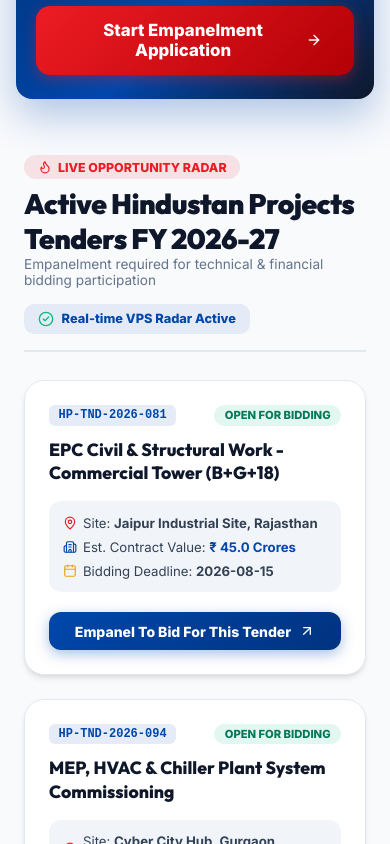
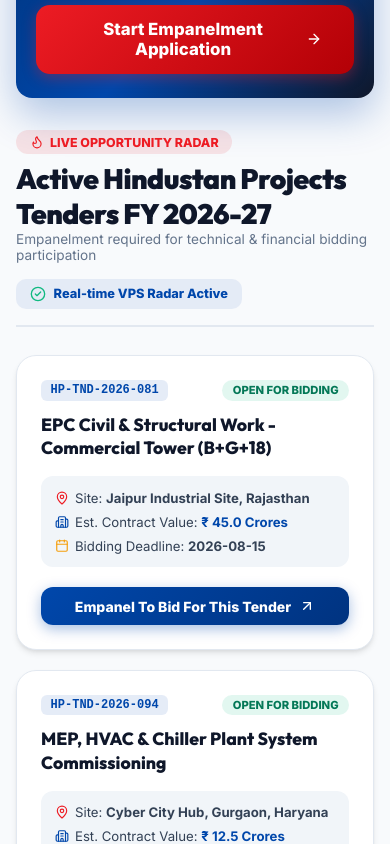
Before and after one commit to hindustan-groups/Empanelment-Portal, a React (Vite) app: page / in a window 390 px wide. Shown: the part 3540-4384 px from the top of the page. Built offline with nearby package versions, Linux system fonts and the light colour scheme; no server answers.

Commit message:
style(mobile): polish hero typography word spacing, responsive radar and footer layout

```diff
--- a/src/components/ActiveTenders.jsx
+++ b/src/components/ActiveTenders.jsx
@@ -35,7 +35,7 @@
   };
 
   return (
-    <section style={{ maxWidth: 1240, margin: '3.5rem auto 4rem auto', padding: '0 1.5rem' }}>
+    <section className="home-section-wrapper" style={{ margin: '3.5rem auto 4rem auto' }}>
 
       {/* Radar Section Header */}
       <div style={{ display: 'flex', alignItems: 'center', justifyContent: 'space-between', marginBottom: '1.75rem', flexWrap: 'wrap', gap: '1rem', paddingBottom: '1rem', borderBottom: '2px solid var(--border-color)' }}>
@@ -48,7 +48,7 @@
             Active Hindustan Projects Tenders FY 2026-27
           </h3>
           <p style={{ fontSize: '0.85rem', color: 'var(--text-muted)' }}>
-            Empanelment required for technical & financial bidding participation
+            Empanelment required for technical &amp; financial bidding participation
           </p>
         </div>
 
@@ -59,7 +59,7 @@
       </div>
 
       {/* Tender Cards Grid */}
-      <div style={{ display: 'grid', gridTemplateColumns: 'repeat(auto-fit, minmax(320px, 1fr))', gap: '1.5rem' }}>
+      <div style={{ display: 'grid', gridTemplateColumns: 'repeat(auto-fit, minmax(280px, 1fr))', gap: '1.25rem' }}>
         {liveTenders.map((t) => (
           <div
             key={t.id}
--- a/src/components/HeroSection.jsx
+++ b/src/components/HeroSection.jsx
@@ -75,7 +75,7 @@
 
         {/* Dynamic Hero Title */}
         <h1 className="hero-title">
-          Partner with <span className="text-blue">{siteConfig.heroTitleBlue || 'Hindustan'}</span> <span className="text-red">{siteConfig.heroTitleRed || 'Projects'}</span>
+          Partner with&nbsp;<span className="text-blue">{siteConfig.heroTitleBlue || 'Hindustan'}</span>&nbsp;<span className="text-red">{siteConfig.heroTitleRed || 'Projects'}</span>
         </h1>
         <p className="hero-subtitle">
           {siteConfig.heroSubtitle || 'Direct online empanelment portal for Vendors, Contractors, Machinery Suppliers, and Consultants.'}
```
